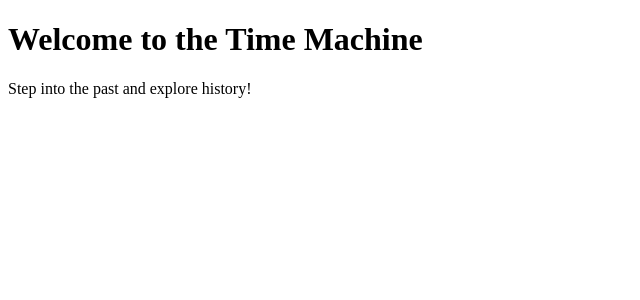
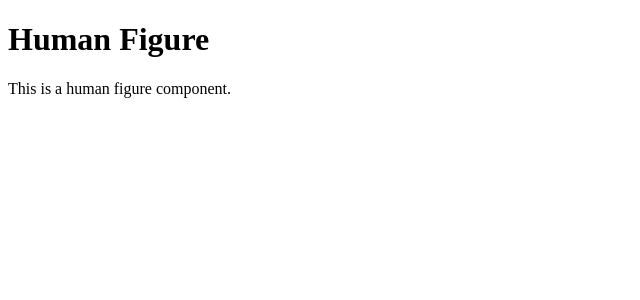
Before and after one commit to Inevitable379/Human-evolution-site, a Next.js app: page /components/HumanFigure in a window 1280 px wide. Shown: the top 300 px of the page, without its empty margins (0-640 px from the left). Built offline with nearby package versions, Linux system fonts and the light colour scheme.

Commit message:
Update HumanFigure.js

```diff
--- a/pages/components/HumanFigure.js
+++ b/pages/components/HumanFigure.js
@@ -1,8 +1,8 @@
-export default function TimeMachine() {
-  return (
-    <div>
-      <h1>Welcome to the Time Machine</h1>
-      <p>Step into the past and explore history!</p>
-    </div>
-  );
+export default function HumanFigure() {
+    return (
+        <div>
+            <h1>Human Figure</h1>
+            <p>This is a human figure component.</p>
+        </div>
+    );
 }
```
